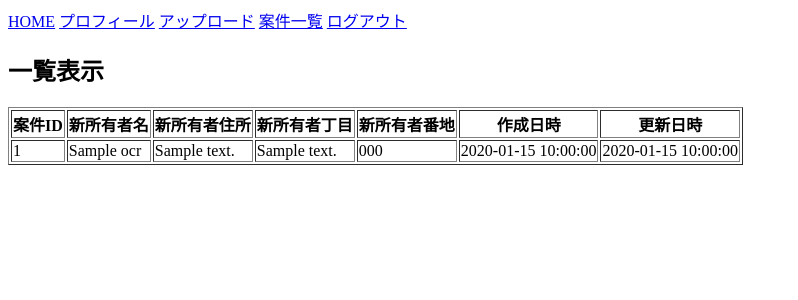
After one commit to kazu744/CarDocReader, a Flask app: page /ocr_list/ in a window 1280 px wide. The commit adds this page. Shown: the top 300 px of the page, without its empty margins (0-798 px from the left). Run offline with Flask 3, Linux system fonts and the light colour scheme; a user stored in the database is signed in; tables that the repository leaves empty hold one stand-in row (values such as "Sample post").

Commit message:
一覧画面完成

```diff
--- a/backend/app/app.py
+++ b/backend/app/app.py
@@ -1,6 +1,6 @@
 import json
 from datetime import datetime
-from flask import Flask, render_template, redirect, url_for, flash, request, jsonify
+from flask import Flask, render_template, redirect, url_for, flash, request, jsonify, abort
 from flask_login import LoginManager, login_user, logout_user, login_required, current_user
 from flask_wtf import CSRFProtect
 from . import settings
@@ -143,7 +143,7 @@ def upload():
                 )
 
                 results.append({"status": "success", "id": record.id})
-                return redirect(url_for('home'))
+                return redirect(url_for('show_ocr'))
             except Exception as err:
                 results.append({"status": "error", "message": str(err)})
 
@@ -151,3 +151,9 @@ def upload():
             return f"エラー: ファイルが選択されていません"
 
         return jsonify(results)
+
+@app.route("/ocr_list/", methods=['GET'])
+@login_required
+def show_ocr():
+    ocrs = Ocr.get_by_user_id(user_id=current_user.id)
+    return render_template('ocr_list.html', ocrs=ocrs)
--- a/backend/app/models/Ocr.py
+++ b/backend/app/models/Ocr.py
@@ -28,3 +28,8 @@ class Ocr(Base):
             except Exception as e:
                 print(f"エラーが発生しました。{e}")
                 return None
+
+    @classmethod
+    def get_by_user_id(cls, user_id):
+        with SessionLocal() as session:
+            return session.query(cls).filter(cls.user_id == user_id, cls.deleted_at.is_(None)).all()
--- a/backend/app/templates/base.html
+++ b/backend/app/templates/base.html
@@ -10,10 +10,11 @@
         {% block header %}
         <nav>
             {% if current_user.is_authenticated %}
-            <a href="./home">HOME</a></li>
-            <a href="./profile">プロフィール</a>
-            <a href="./upload">アップロード</a>
-            <a href="./logout">ログアウト</a>
+            <a href="/home">HOME</a></li>
+            <a href="/profile">プロフィール</a>
+            <a href="/upload">アップロード</a>
+            <a href="/ocr_list">案件一覧</a>
+            <a href="/logout">ログアウト</a>
             {% endif %}
         </nav>
         {% endblock %}
--- /dev/null
+++ b/backend/app/templates/ocr_list.html
@@ -0,0 +1,34 @@
+{% extends 'base.html' %}
+
+{% block title %}一覧表示{% endblock %}
+
+{% block content %}
+<h2>一覧表示</h2>
+{% if ocrs %}
+<table border="1">
+    <thead>
+        <tr>
+            <th>案件ID</th>
+            <th>新所有者名</th>
+            <th>新所有者住所</th>
+            <th>新所有者丁目</th>
+            <th>新所有者番地</th>
+            <th>作成日時</th>
+            <th>更新日時</th>
+        </tr>
+    </thead>
+    <tbody>
+        {% for ocr in ocrs %}
+        <tr>
+            <td>{{ ocr.id }}</td>
+            <td>{{ ocr.new_owner_name }}</td>
+            <td>{{ ocr.new_owner_address_main }}</td>
+            <td>{{ ocr.new_owner_address_street }}</td>
+            <td>{{ ocr.new_owner_address_number }}</td>
+            <td>{{ ocr.created_at }}</td>
+            <td>{{ ocr.updated_at }}</td>
+        </tr>
+        {% endfor %}
+    </tbody>
+{% endif%}
+{% endblock %}
```
